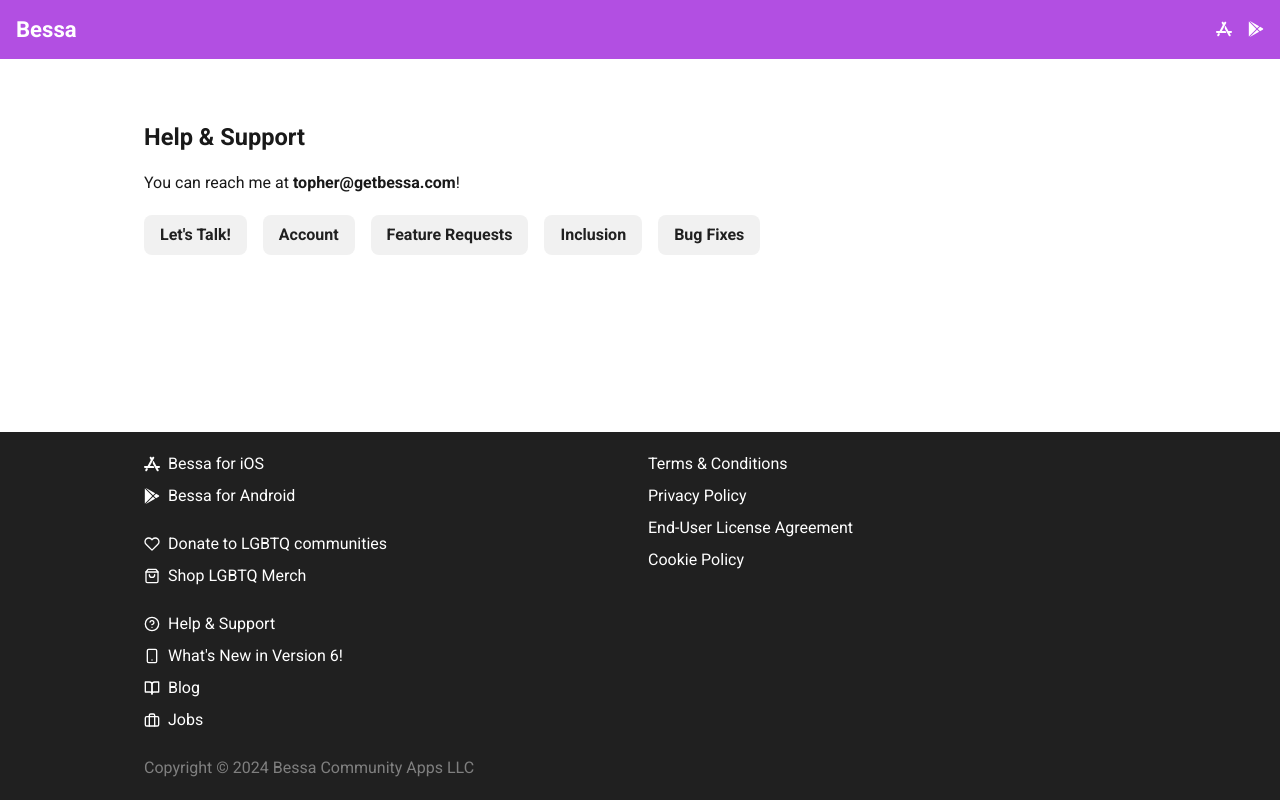
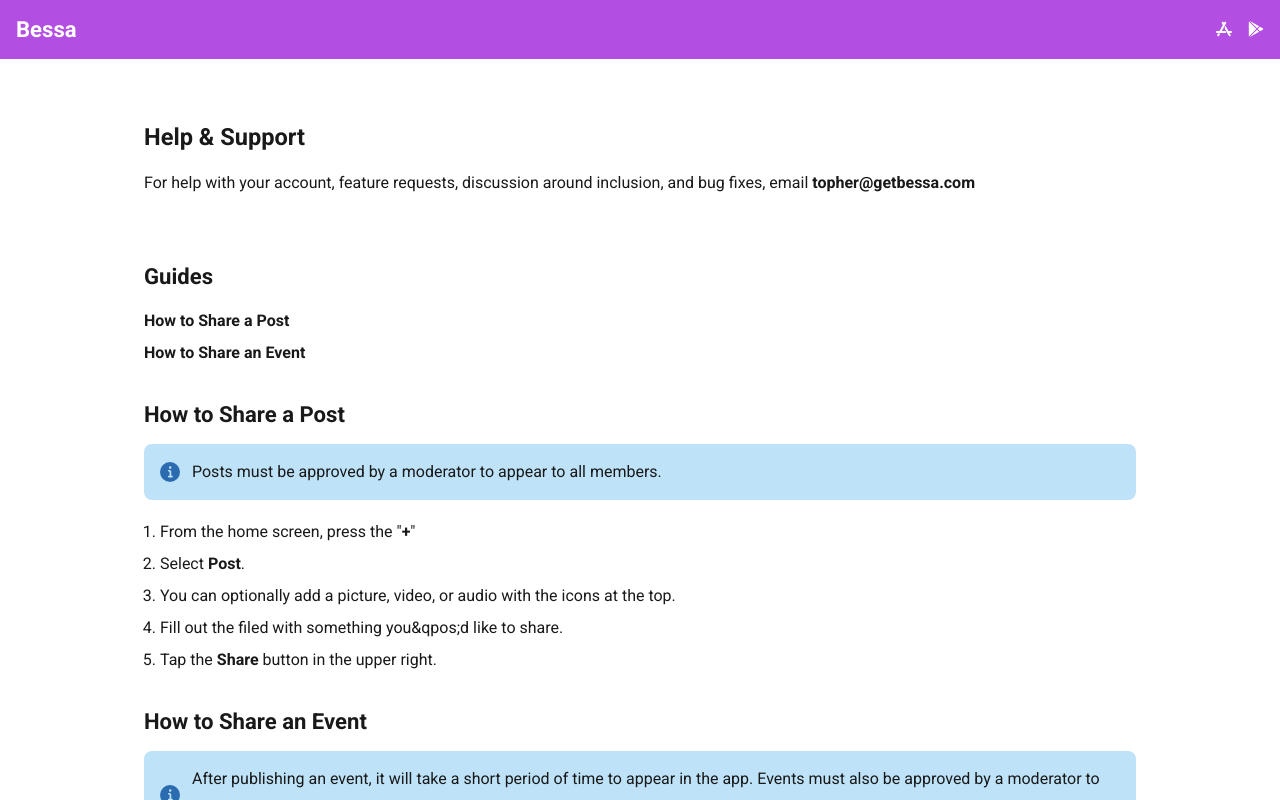
Before and after one commit to bessaapps/bessa-website, a Next.js app: page /support in a window 1280 px wide. Built offline with nearby package versions, Linux system fonts and the light colour scheme.

Commit message:
Think twice, code once.

```diff
--- a/app/support/page.js
+++ b/app/support/page.js
@@ -1,39 +1,128 @@
-import { Button, Container, Flex, Heading, Link, Text } from "@chakra-ui/react";
+import {
+  Alert,
+  AlertIcon,
+  Box,
+  Container,
+  Heading,
+  Link,
+  ListItem,
+  OrderedList,
+  Text
+} from "@chakra-ui/react";
 
 export const metadata = {
   title: "Help & Support | Bessa | An LGBTQ Social Media App"
 };
 
 export default function Support() {
-  const buttons = [
-    "Let's Talk!",
-    "Account",
-    "Feature Requests",
-    "Inclusion",
-    "Bug Fixes"
+  const guides = [
+    { heading: "How to Share a Post", id: "how-to-share-a-post" },
+    { heading: "How to Share an Event", id: "how-to-share-an-event" }
   ];
 
   return (
-    <Container maxW={"container.lg"} py={16}>
+    <>
+      <Container maxW={"container.lg"} my={16}>
         <Heading as={"h1"} mb={4}>
           Help &amp; Support
         </Heading>
         <Text mb={4}>
-        You can reach me at{" "}
+          For help with your account, feature requests, discussion around
+          inclusion, and bug fixes, email{" "}
           <Link href={"mailto:topher@getbessa.com"} fontWeight={"bold"}>
             topher@getbessa.com
           </Link>
-        !
         </Text>
-      <Flex direction={["column", "row"]}>
-        {buttons.map((button) => (
-          <Link href={"mailto:topher@getbessa.com"} key={button}>
-            <Button mb={[4, 0]} mr={[0, 4]}>
-              {button}
-            </Button>
-          </Link>
+      </Container>
+      <Container maxW={"container.lg"} my={16}>
+        <Heading mb={4}>Guides</Heading>
+        <Box mb={8}>
+          {guides.map((guide, index) => (
+            <Text key={index} fontWeight={"bold"}>
+              <Link href={`#${guide.id}`}>{guide.heading}</Link>
+            </Text>
           ))}
-      </Flex>
+        </Box>
+        <Heading id={"how-to-share-a-post"} mb={4}>
+          How to Share a Post
+        </Heading>
+        <Alert status={"info"} my={4}>
+          <AlertIcon />
+          Posts must be approved by a moderator to appear to all members.
+        </Alert>
+        <OrderedList mb={8}>
+          <ListItem>
+            From the home screen, press the &quot;
+            <Text as={"span"} fontWeight={"bold"}>
+              +
+            </Text>
+            &quot;
+          </ListItem>
+          <ListItem>
+            Select{" "}
+            <Text as={"span"} fontWeight={"bold"}>
+              Post
+            </Text>
+            .
+          </ListItem>
+          <ListItem>
+            You can optionally add a picture, video, or audio with the icons at
+            the top.
+          </ListItem>
+          <ListItem>
+            Fill out the filed with something you&qpos;d like to share.
+          </ListItem>
+          <ListItem>
+            Tap the{" "}
+            <Text as={"span"} fontWeight={"bold"}>
+              Share
+            </Text>{" "}
+            button in the upper right.
+          </ListItem>
+        </OrderedList>
+        <Heading id={"how-to-share-an-event"} mb={4}>
+          How to Share an Event
+        </Heading>
+        <Alert status={"info"} my={4}>
+          <AlertIcon />
+          After publishing an event, it will take a short period of time to
+          appear in the app. Events must also be approved by a moderator to
+          appear to all members.
+        </Alert>
+        <OrderedList mb={8}>
+          <ListItem>
+            From the home screen, press the &quot;
+            <Text as={"span"} fontWeight={"bold"}>
+              +
+            </Text>
+            &quot;
+          </ListItem>
+          <ListItem>
+            Select{" "}
+            <Text as={"span"} fontWeight={"bold"}>
+              Event
+            </Text>
+            .
+          </ListItem>
+          <ListItem>
+            Tap the box that says{" "}
+            <Text as={"span"} fontWeight={"bold"}>
+              Select an image
+            </Text>{" "}
+            to add an image from your library.
+          </ListItem>
+          <ListItem>
+            Fill out all the required fields. Optional fields are marked.
+          </ListItem>
+          <ListItem>
+            Tap the{" "}
+            <Text as={"span"} fontWeight={"bold"}>
+              Share
+            </Text>{" "}
+            button
+          </ListItem>
+        </OrderedList>
       </Container>
+    </>
   );
 }
--- a/utils/chakra.js
+++ b/utils/chakra.js
@@ -84,6 +84,13 @@ const theme = extendTheme({
           overflow: "hidden"
         }
       }
+    },
+    Alert: {
+      baseStyle: {
+        container: {
+          borderRadius: 8
+        }
+      }
     }
   }
 });
```
Lines whose indentation alone changed are shown as unchanged.
